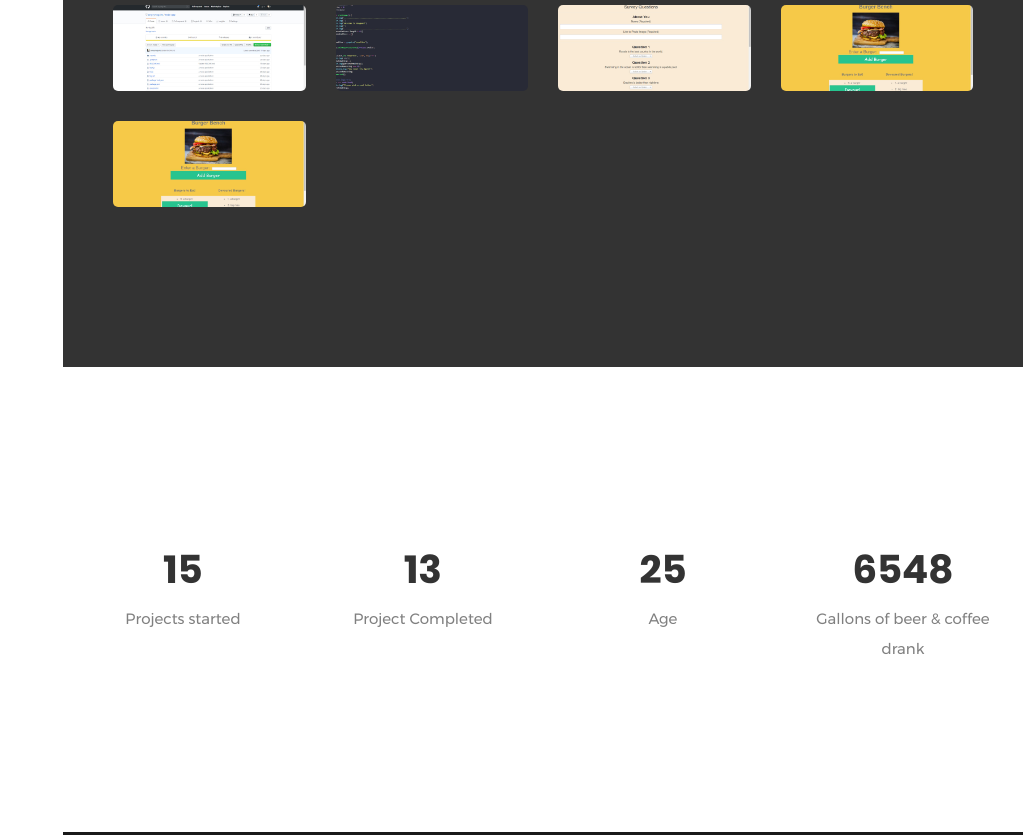
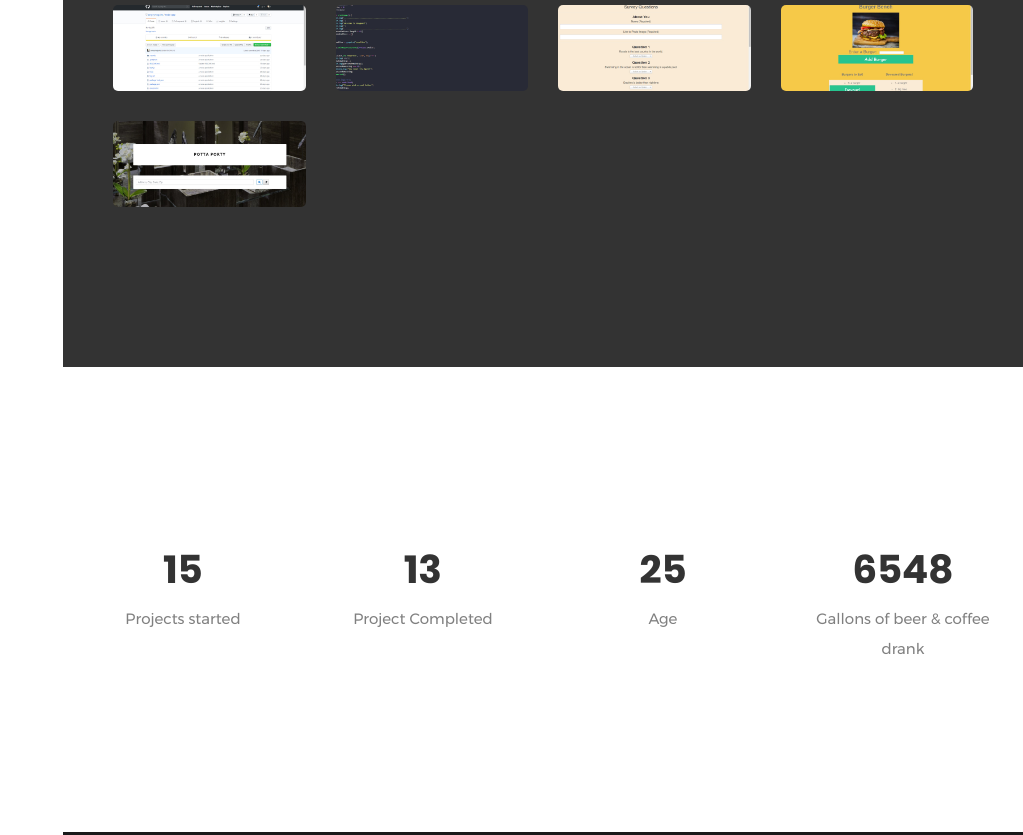
Before and after one commit to sergeymaguire/BasicPortfolio, a plain HTML site: page index.html in a window 1280 px wide. Shown: the part 3060-3895 px from the top of the page, without its empty margins (257-1280 px from the left). Drawn offline with Linux system fonts and the light colour scheme; some packages are replaced by stand-ins of ours; grey boxes are pictures that could not be loaded.

Commit message:
portfolio updates

```diff
--- a/index.html
+++ b/index.html
@@ -413,7 +413,7 @@
                                     data-target="#modal-featured-work" target="blank"></a>
                                 <div class="card-image">
                                     <div class="bg-overlay"></div>
-                                    <img class="img-fluid" src="images/burger.jpg" alt="A bathroom finder" />
+                                    <img class="img-fluid" src="images/featured-12.jpg" alt="A bathroom finder" />
                                 </div>
                                 <div class="card-body">
                                     <h4 class="feature-title">Potta Porty</h4>
```
Also changed, not shown: images/featured-12.jpg (added).
